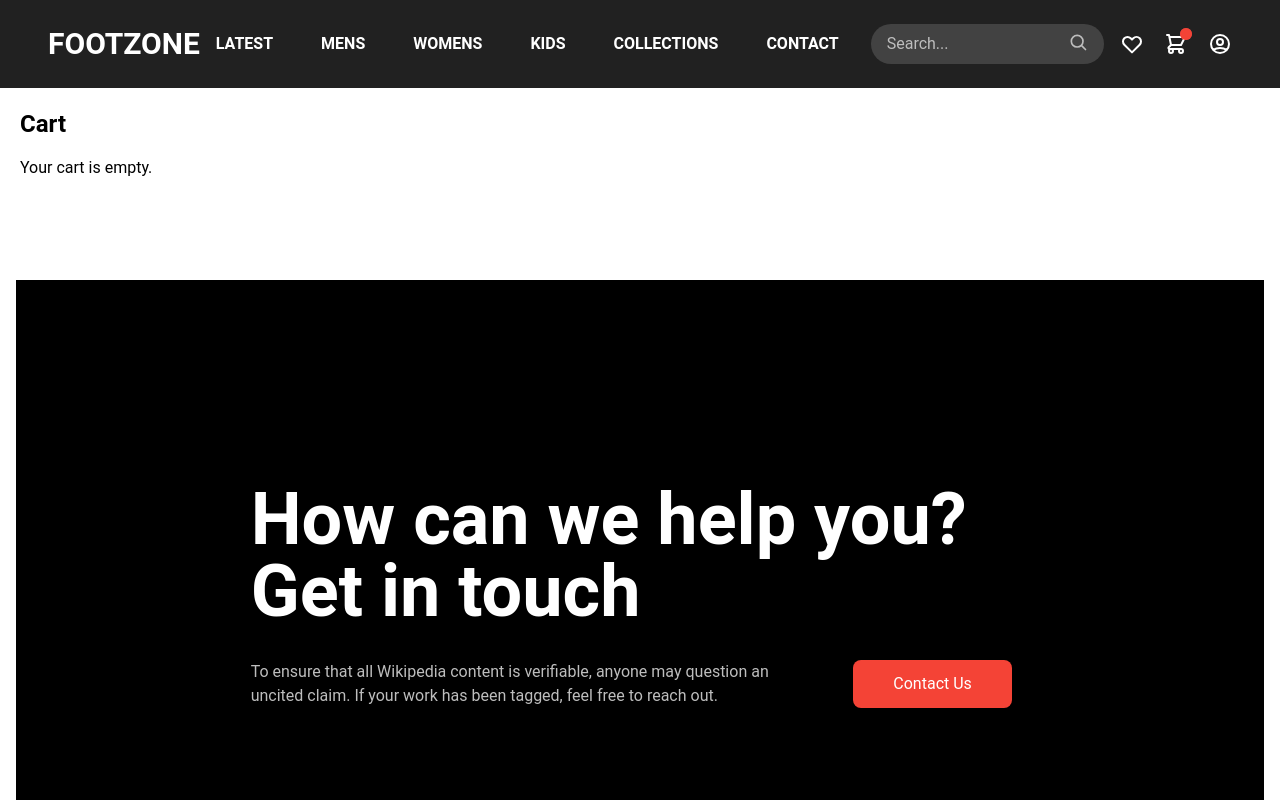
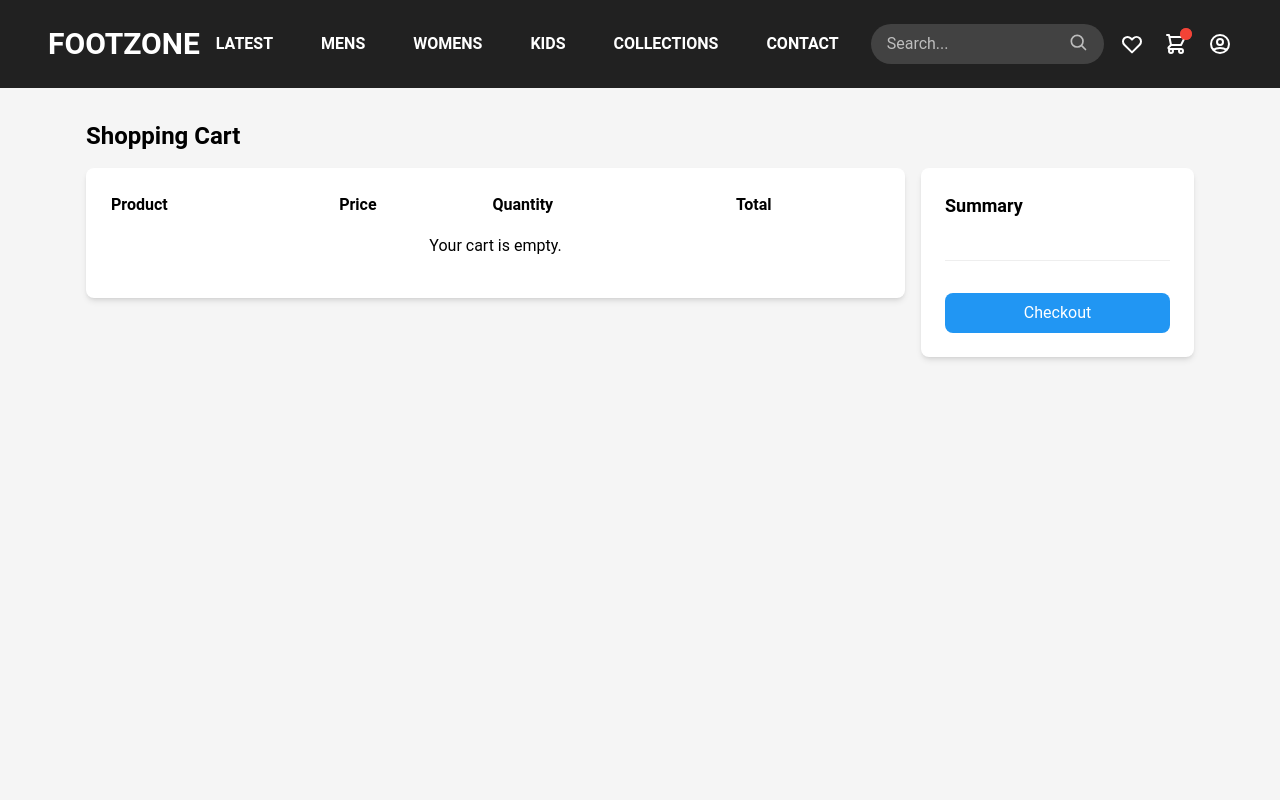
Before and after one commit to mohdaman7/E-Commerce, a React (Vite) app: page /cart in a window 1280 px wide. Shown: the top 800 px of the page. Built offline with nearby package versions, Linux system fonts and the light colour scheme.

Commit message:
addToCart style

```diff
--- a/src/CartContext.jsx
+++ b/src/CartContext.jsx
@@ -8,16 +8,18 @@ export const CartProvider = ({ children }) => {
   const [cart,setCart] = useState([])
 
   const addToCart = (product) => {
-    setCart((prevCart)=>{
-      const existingProduct = prevCart.find((item)=>item.id===product.id);
-      if(existingProduct){
-        return prevCart.map((itme)=>
-          item.id === product.id?{...item,quantity:item.quantity + 1}:item
+    setCart((prevCart) => {
+        const existingProduct = prevCart.find((item) => item.id === product.id);
+        if (existingProduct) {
+            return prevCart.map((item) =>
+                item.id === product.id
+                    ? { ...item, quantity: item.quantity + 1 }
+                    : item
             );
-      }else{
-        return [...prevCart,{...product,quantity:1}];
+        } else {
+            return [...prevCart, { ...product, quantity: 1 }];
         }
-    })
+    });
 };
 
   const removeFromCart = (id) => {
@@ -25,6 +27,7 @@ export const CartProvider = ({ children }) => {
   }
 
   const increaseQuantity = (id) => {
+    console.log('Increasing quantity for:', id);
     setCart((prevCart)=>
         prevCart.map((item)=>
             item.id === id ? {...item,quantity:item.quantity+1} : item
@@ -33,6 +36,7 @@ export const CartProvider = ({ children }) => {
 }
 
 const decreaseQuantity = (id) => {
+  console.log('Decreasing quantity for:', id);
     setCart((prevCart)=>
         prevCart.map((item)=>
             item.id === id ? {...item,quantity:Math.max(item.quantity -1,1)} : item
--- a/src/component/Cart.jsx
+++ b/src/component/Cart.jsx
@@ -2,56 +2,111 @@ import React from "react";
 import { useCart } from "../CartContext";
 
 const Cart = () => {
-  const { cart, removeFromCart, increaseQuantity, decreaseQuantity } =
-    useCart();
+    const { cart, removeFromCart, increaseQuantity, decreaseQuantity } = useCart();
+
+    const calculateTotal = () => {
+        return cart.reduce((total, item) => total + item.price * item.quantity, 0);
+    };
+
+    const calculateTaxes = (subtotal) => {
+        return subtotal * 0.1;
+    };
+
+    const subtotal = calculateTotal();
+    const taxes = calculateTaxes(subtotal);
+    const shipping = 0; // Example shipping cost
+    const total = subtotal + taxes + shipping;
+
     return (
-    <div className="p-5">
-      <h1 className="text-2xl font-bold mb-4">Cart</h1>
+        <div className="bg-gray-100 h-screen py-8">
+            <div className="container mx-auto px-4">
+                <h1 className="text-2xl font-semibold mb-4">Shopping Cart</h1>
+                <div className="flex flex-col md:flex-row gap-4">
+                    <div className="md:w-3/4">
+                        <div className="bg-white rounded-lg shadow-md p-6 mb-4">
+                            <table className="w-full">
+                                <thead>
+                                    <tr>
+                                        <th className="text-left font-semibold">Product</th>
+                                        <th className="text-left font-semibold">Price</th>
+                                        <th className="text-left font-semibold">Quantity</th>
+                                        <th className="text-left font-semibold">Total</th>
+                                    </tr>
+                                </thead>
+                                <tbody>
                                     {cart.length === 0 ? (
-        <p>Your cart is empty.</p>
+                                        <tr>
+                                            <td colSpan="4" className="py-4 text-center">Your cart is empty.</td>
+                                        </tr>
                                     ) : (
-        <ul>
-          {cart.map((item) => (
-            <li
-              key={item.id}
-              className="flex justify-between items-center mb-4"
-            >
+                                        cart.map((item) => (
+                                            <tr key={item.id}>
+                                                <td className="py-4">
                                                     <div className="flex items-center">
-                <img
-                  src={item.img}
-                  alt={item.name}
-                  className="w-16 h-16 object-cover mr-4"
-                />
-                <div>
-                  <h2 className="text-lg font-semibold">{item.name}</h2>
-                  <p className="text-gray-600">${item.price}</p>
-                  <div className="flex items-center mt-2">
+                                                        <img className="h-16 w-16 mr-4" src={item.img} alt={item.name} />
+                                                        <span className="font-semibold">{item.name}</span>
+                                                    </div>
+                                                </td>
+                                                <td className="py-4">${item.price.toFixed(2)}</td>
+                                                <td className="py-4">
+                                                    <div className="flex items-center">
                                                         <button
                                                             onClick={() => decreaseQuantity(item.id)}
-                      className="px-2 py-1 bg-gray-300 rounded"
+                                                            className="border rounded-md py-2 px-4 mr-2"
                                                         >
                                                             -
                                                         </button>
-                    <span className="mx-2">{item.quantity}</span>
+                                                        <span className="text-center w-8">{item.quantity}</span>
+                                                        <h1>{item.quantity}</h1>
                                                         <button
                                                             onClick={() => increaseQuantity(item.id)}
-                      className="px-2 py-1 bg-gray-300 rounded"
+                                                            className="border rounded-md py-2 px-4 ml-2"
                                                         >
                                                             +
                                                         </button>
                                                     </div>
-                </div>
-              </div>
+                                                </td>
+                                                <td className="py-4">${(item.price * item.quantity).toFixed(2)}</td>
+                                                <td className="py-4">
                                                     <button
                                                         onClick={() => removeFromCart(item.id)}
-                className="px-4 py-2 bg-red-600 text-white rounded"
+                                                        className="text-red-500 hover:text-red-700"
                                                     >
                                                         Remove
                                                     </button>
-            </li>
-          ))}
-        </ul>
+                                                </td>
+                                            </tr>
+                                        ))
                                     )}
+                                </tbody>
+                            </table>
+                        </div>
+                    </div>
+                    <div className="md:w-1/4">
+                        <div className="bg-white rounded-lg shadow-md p-6">
+                            <h2 className="text-lg font-semibold mb-4">Summary</h2>
+                            <div className="flex justify-between mb-2">
+                                <span>Subtotal</span>
+                                <span>${subtotal.toFixed(2)}</span>
+                            </div>
+                            <div className="flex justify-between mb-2">
+                                <span>Taxes</span>
+                                <span>${taxes.toFixed(2)}</span>
+                            </div>
+                            <div className="flex justify-between mb-2">
+                                <span>Shipping</span>
+                                <span>${shipping.toFixed(2)}</span>
+                            </div>
+                            <hr className="my-2" />
+                            <div className="flex justify-between mb-2">
+                                <span className="font-semibold">Total</span>
+                                <span className="font-semibold">${total.toFixed(2)}</span>
+                            </div>
+                            <button className="bg-blue-500 text-white py-2 px-4 rounded-lg mt-4 w-full">Checkout</button>
+                        </div>
+                    </div>
+                </div>
+            </div>
         </div>
     );
 };
```
Lines whose indentation alone changed are shown as unchanged.
